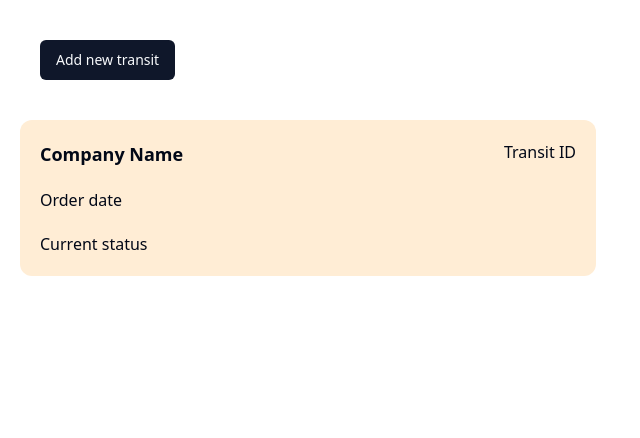
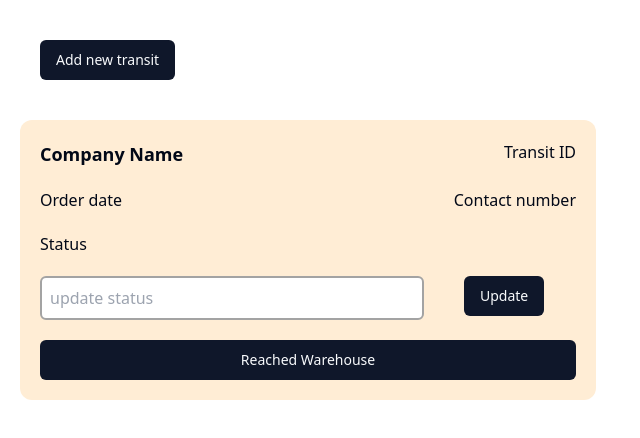
Before and after one commit to divyanshu1810/hackshetra-24, a React (Vite) app in the folder client/: page /dashboard in a window 1280 px wide. Shown: the top 438 px of the page, without its empty margins (0-640 px from the left). Built offline with nearby package versions, Linux system fonts and the light colour scheme.

Commit message:
finish receptionist

```diff
--- a/client/src/dashboard/receptionist.tsx
+++ b/client/src/dashboard/receptionist.tsx
@@ -1,7 +1,10 @@
-import React from "react";
 import { Button } from "@/components/ui/button";
 import { Link } from "react-router-dom";
+import { Input } from "@/ui/input";
+import { useState } from "react";
+import { stat } from "fs";
 export default function Receptionist() {
+	const [status, setStatus] = useState("");
 	return (
 		<div>
 			<div className="flex flex-col items-start justify-center m-10">
@@ -10,20 +13,36 @@ export default function Receptionist() {
 				</Link>
 			</div>
 
-			<Link to="/">
-				<button
-					type="button"
-					className="w-full flex gap-5 flex-col max-w-xl rounded-xl m-5 p-5 bg-orange-100"
-				>
-					<div className="flex w-full justify-between">
-						<div className="font-bold text-lg">Company Name </div>
-						<div>Transit ID</div>
-					</div>
+			<div className="w-full flex gap-5 flex-col max-w-xl rounded-xl m-5 p-5 bg-orange-100">
+				<div className="flex w-full justify-between">
+					<div className="font-bold text-lg">Company Name </div>
+					<div>Transit ID</div>
+				</div>
 
+				<div className="flex w-full justify-between">
 					<div className="">Order date </div>
-					<div className="">Current status </div>
-				</button>
-			</Link>
+					<div>Contact number</div>
+				</div>
+				<div className="">Status </div>
+				<form className="flex gap-10">
+					<input
+						className="w-96 p-2 border-2 border-neutral-400 rounded-md"
+						id="status"
+						placeholder="update status"
+						type="text"
+						value={status}
+						onChange={(event) => {
+							setStatus(event.target.value);
+						}}
+					/>
+					<Button type="button" onClick={() => setStatus(status)}>
+						Update
+					</Button>
+				</form>
+				<Button type="button" onClick={() => setStatus(status)}>
+					Reached Warehouse
+				</Button>
+			</div>
 		</div>
 	);
 }
```
